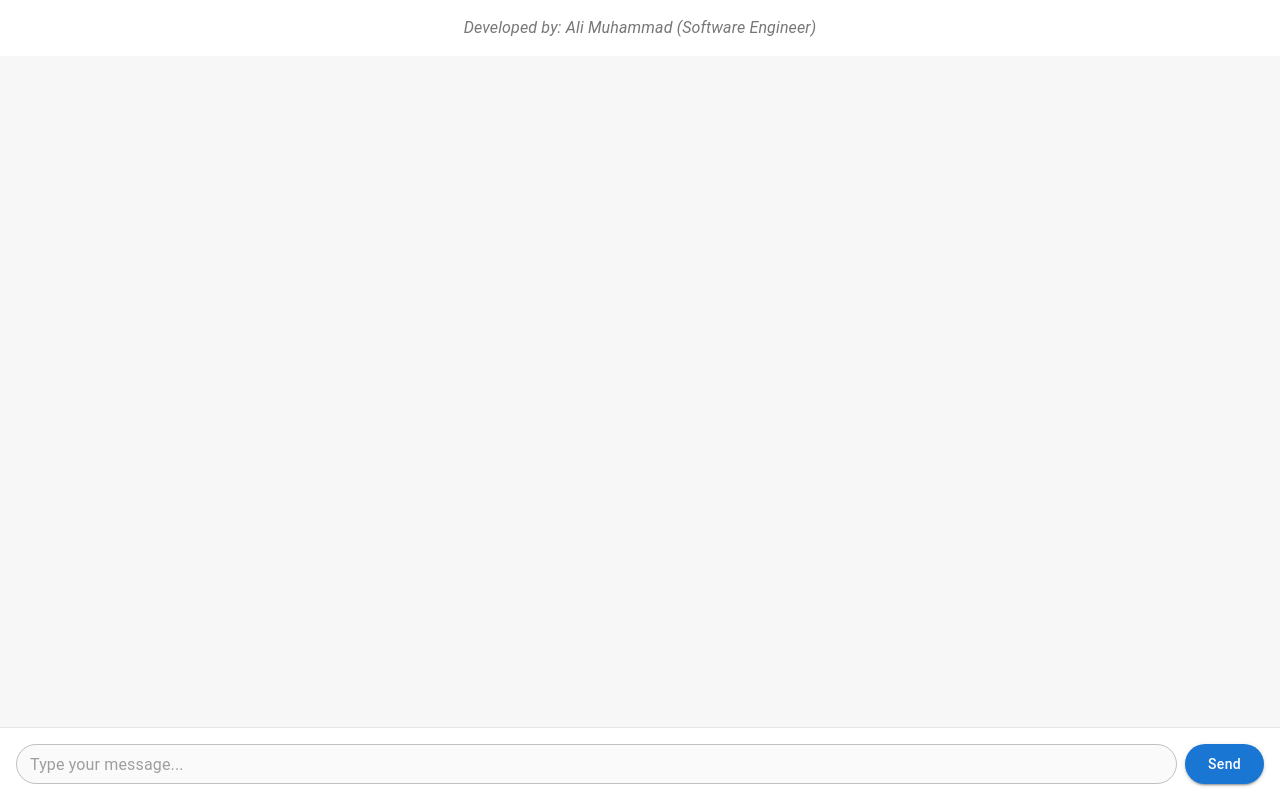
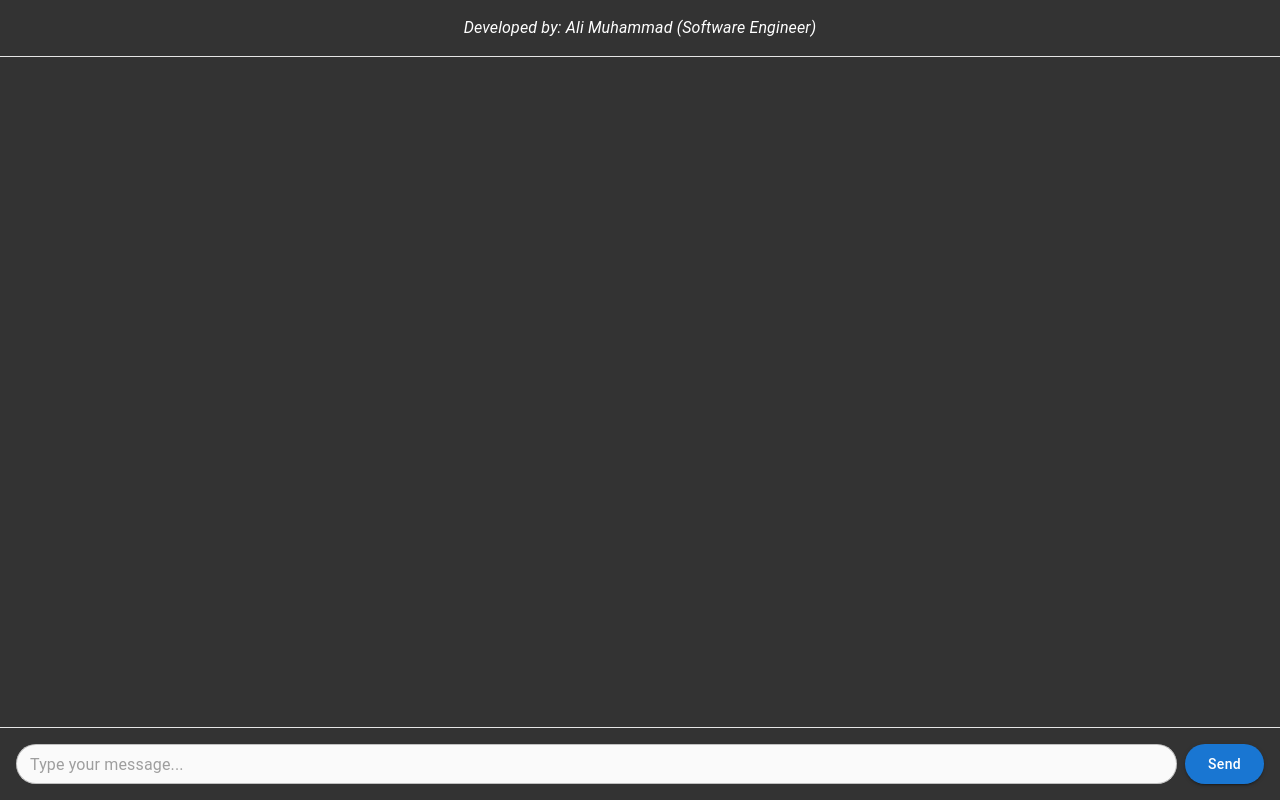
Before and after one commit to aliwimetrix/llm-chat-frontend, a React (Vite) app: page / in a window 1280 px wide. Built offline with nearby package versions, Linux system fonts and the light colour scheme.

Commit message:
Update OpenAI.tsx

```diff
--- a/src/OpenAI.tsx
+++ b/src/OpenAI.tsx
@@ -44,19 +44,20 @@ export const OpenAI = () => {
   };
 
   return (
-    <Stack sx={{ height: "100vh", bgcolor: "#f7f7f8" }}>
+    <Stack sx={{ height: "100vh", bgcolor: "#333333" }}>
+      <Box sx={{ borderBottom: "1px solid #e5e5e5" }}>
         <Typography
           sx={{
             fontSize: "16px",
             fontStyle: "italic",
             textAlign: "center",
             p: 2,
-          color: "#777",
-          bgcolor: "#ffffff",
+            color: "#fff",
           }}
         >
           Developed by: Ali Muhammad (Software Engineer)
         </Typography>
+      </Box>
       <Box
         sx={{
           flexGrow: 1,
@@ -90,7 +91,7 @@ export const OpenAI = () => {
       <Box
         sx={{
           p: 2,
-          bgcolor: "#ffffff",
+          bgcolor: "#333333",
           borderTop: "1px solid #e5e5e5",
           display: "flex",
           gap: 1,
@@ -110,6 +111,9 @@ export const OpenAI = () => {
             "& .MuiOutlinedInput-root": {
               borderRadius: "20px",
               backgroundColor: "#fafafa",
+              "&.Mui-focused .MuiOutlinedInput-notchedOutline": {
+                border: "none",
+              },
             },
           }}
         />
```
Lines whose indentation alone changed are shown as unchanged.
